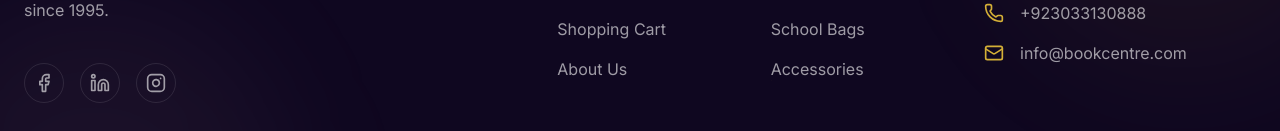
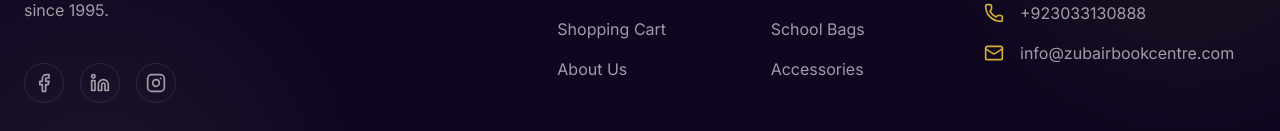
Before and after one commit to SheharBano-Sheri/bookcenter, a Next.js app: page / in a window 1280 px wide. Shown: the part 2238-2369 px from the top of the page. Built offline with nearby package versions, Linux system fonts and the light colour scheme; no server answers; the database is empty; a web font is replaced by a local one.

Commit message:
Update contact email in footer to zubairbookcentre.com

```diff
--- a/components/Footer.tsx
+++ b/components/Footer.tsx
@@ -62,7 +62,7 @@ export default function Footer() {
                </li>
                <li className="flex items-center gap-4 text-white/60">
                   <Mail className="w-5 h-5 text-accent-gold shrink-0" />
-                  <span>info@bookcentre.com</span>
+                  <span>info@zubairbookcentre.com</span>
                </li>
              </ul>
           </div>
```
